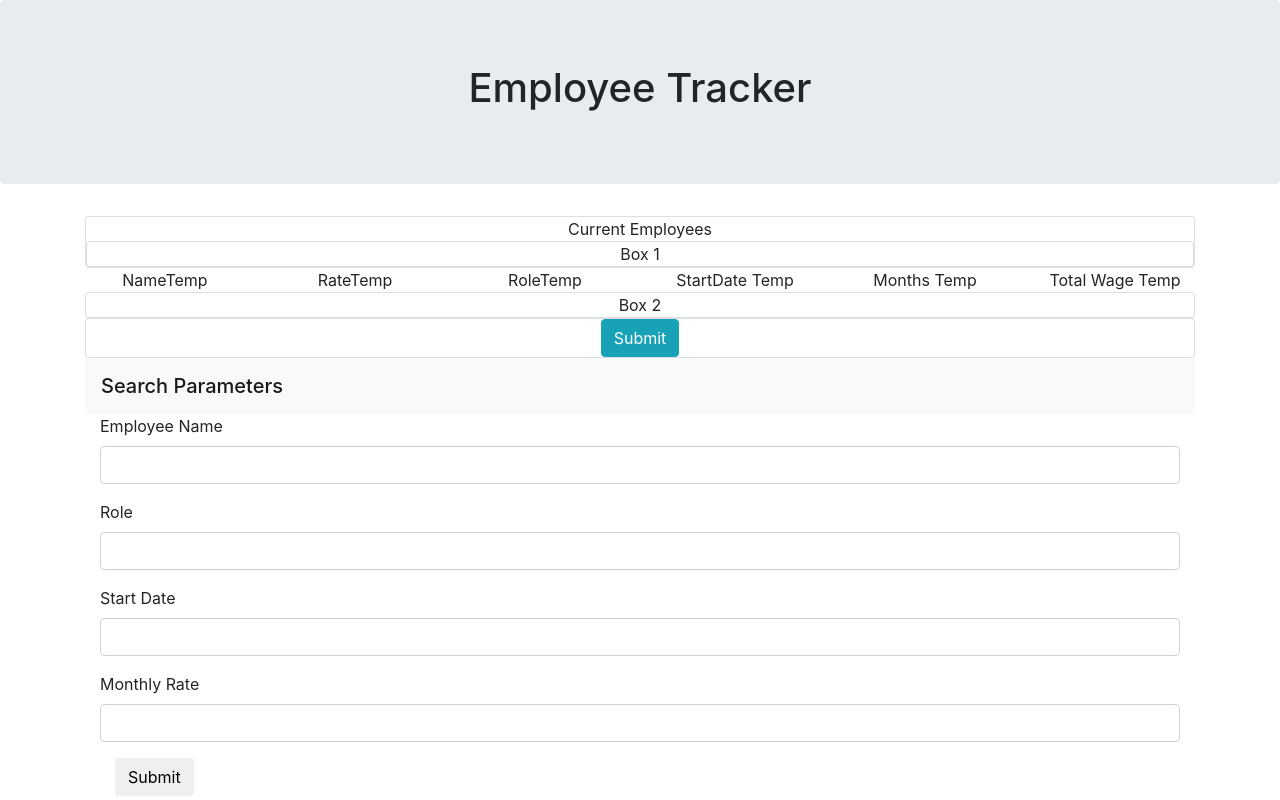
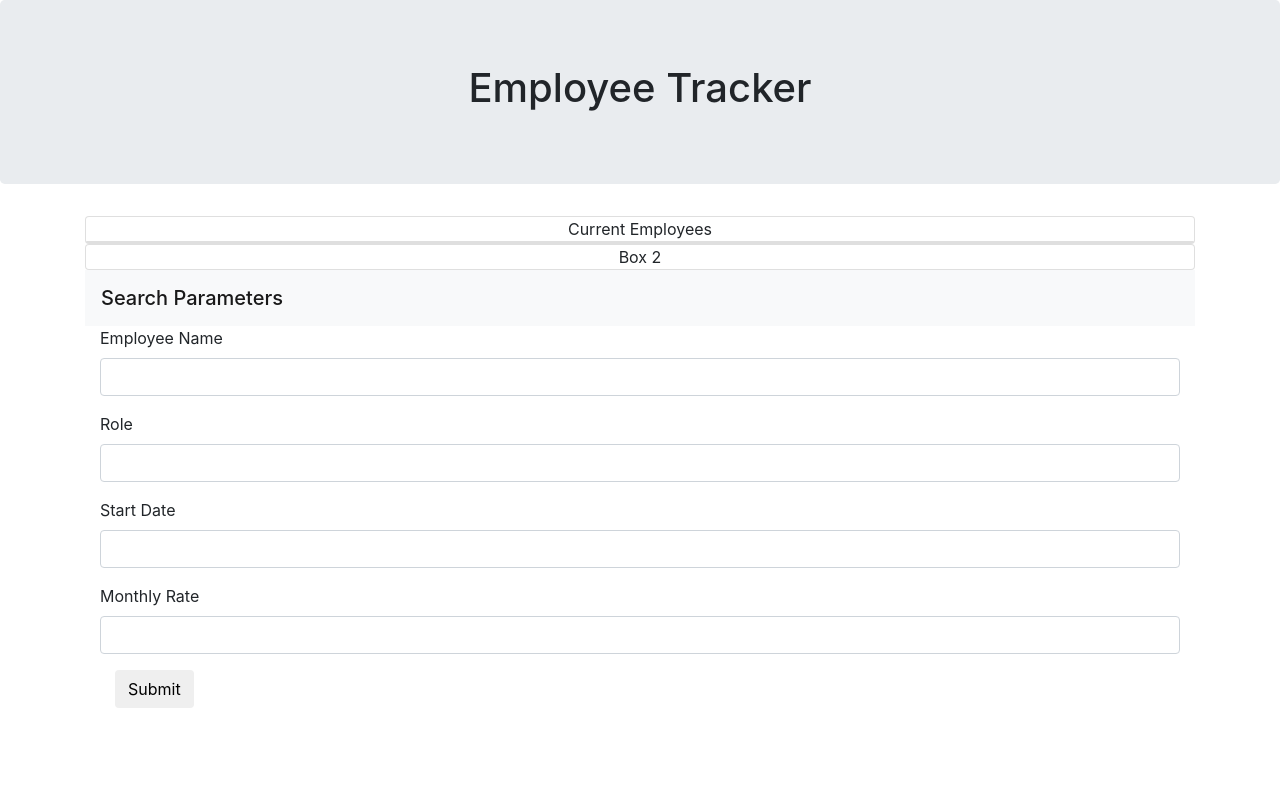
Before and after one commit to chrisfernandes123/EmployeeTracker, a plain HTML site: page index.html in a window 1280 px wide. Drawn offline with nearby package versions, Linux system fonts and the light colour scheme; no server answers.

Commit message:
201811142026

```diff
--- a/index.html
+++ b/index.html
@@ -29,56 +29,19 @@
       <div class="col-lg-12">
         <div class="card">
               Current Employees
-        <div class="card text-center">
-          Box 1
+        <div class="card text-center" id="results">
+
+
+
+
+
+
         </div>
       </div>
     </div> <!-- end of col -->
     </div> <!-- end of row -->
 
 
-    <div class="row">
-      <div class="col-lg-2">
-        <div  id="name">
-          NameTemp
-        </div>
-    </div> <!-- end of col -->
-
-    <div class="col-lg-2">
-      <div id="rate">
-        RateTemp
-      </div>
-  </div> <!-- end of col -->
-
-
-
-  <div class="col-lg-2">
-    <div  id="role">
-      RoleTemp
-    </div>
-</div> <!-- end of col -->
-
-
-<div class="col-lg-2">
-  <div id="startdate">
-    StartDate Temp
-  </div>
-</div> <!-- end of col -->
-
-<div class="col-lg-2">
-  <div  id="months">
-    Months Temp
-  </div>
-</div> <!-- end of col -->
-
-
-<div class="col-lg-2">
-  <div id="totalwage">
-    Total Wage Temp
-  </div>
-</div> <!-- end of col -->
-
-    </div> <!-- end of row -->
 
 
 
@@ -98,17 +61,6 @@
 
     </div> <!-- end of row -->
 
-
-    <div class="row">
-      <div class="col-lg-12">
-        <div class="card text-center">
-          <div id="buttons">
-            <button id="submit" class="btn btn-info">Submit</button>
-          </div>
-        </div>
-
-      </div>
-    </div> <!-- end of row -->
 
 
 
--- a/script.js
+++ b/script.js
@@ -7,6 +7,7 @@ var config = {
   projectId: "my-project-1475612656552",
   storageBucket: "",
   messagingSenderId: "359506709188"
+
 
 };
 
@@ -19,11 +20,28 @@ var database = firebase.database();
 database.ref("EmployeeTracker/").on("value", function(snapshot) {
     var databaseObject = snapshot.val();
 
+   var tr = $("<tr>");
+   tr.addClass("table table-striped");
+   var tdName = $("<td>");
+   var tdRate = $("<td>");
+   var tdRole = $("<td>");
+   var tdDate = $("<td>");
+
+
+    tdName.append(databaseObject.databaseName);
+    tdRate.append(databaseObject.databaseRate);
+    tdRole.append(databaseObject.databaseRole);
+    tdDate.append(databaseObject.databasedate);
+
+    tr.append(tdName);
+    tr.append(tdRate);
+    tr.append(tdRole);
+    tr.append(tdDate);
 
 
 
 
-
+    $("#results").append(tr);
 
 
 
```
